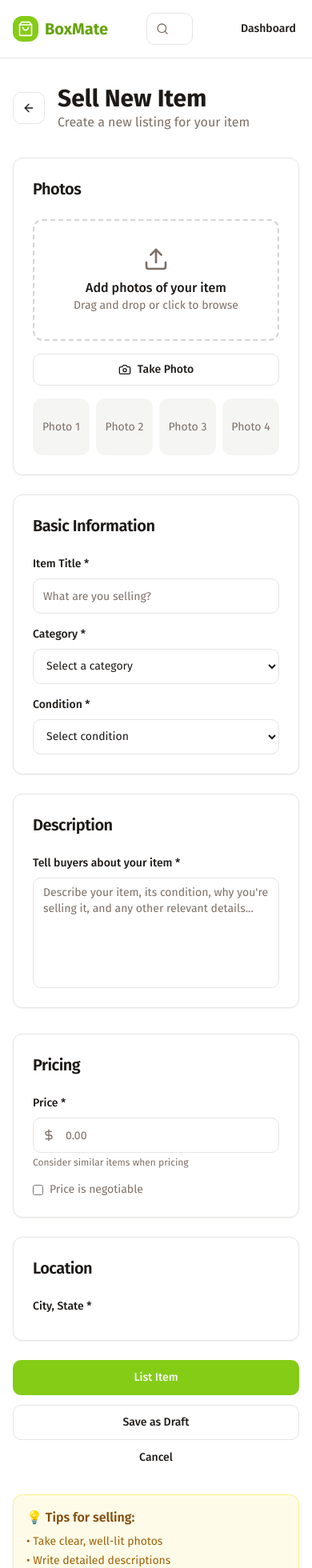
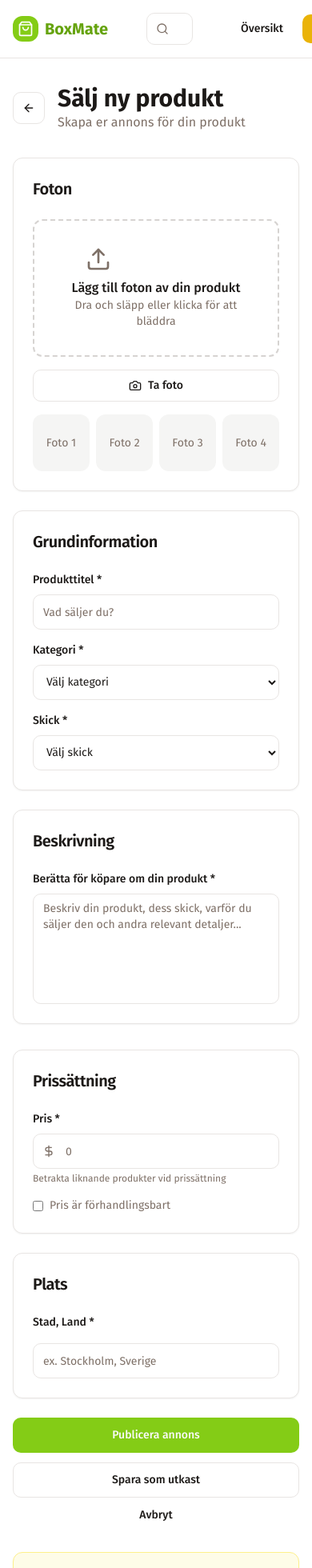
Before and after one commit to osserpse/boxmate-app, a Next.js app: page /sell/new in a window 390 px wide. Shown: the top 1960 px of the page at 80% size. Built offline with nearby package versions, Linux system fonts and the light colour scheme.

Commit message:
Translate to Swedish

```diff
--- a/app/item/[id]/page.tsx
+++ b/app/item/[id]/page.tsx
@@ -28,9 +28,9 @@ export default function ItemDetailPage({ params }: ItemDetailPageProps) {
       <main className="container mx-auto px-4 py-8">
         {/* Breadcrumb */}
         <nav className="flex items-center gap-2 text-sm text-muted-foreground mb-6">
-          <Link href="/dashboard" className="hover:text-lime-600">Dashboard</Link>
+          <Link href="/dashboard" className="hover:text-lime-600">Översikt</Link>
           <span>→</span>
-          <span>Electronics</span>
+          <span>Elektronik</span>
           <span>→</span>
           <span className="text-stone-900">{item.name}</span>
         </nav>
@@ -88,7 +88,7 @@ export default function ItemDetailPage({ params }: ItemDetailPageProps) {
             <Separator />
 
             <div>
-              <h2 className="text-xl font-semibold text-foreground mb-3">Description</h2>
+              <h2 className="text-xl font-semibold text-foreground mb-3">Beskrivning</h2>
               <p className="text-muted-foreground leading-relaxed">{item.description}</p>
             </div>
 
@@ -102,14 +102,14 @@ export default function ItemDetailPage({ params }: ItemDetailPageProps) {
                     <User className="w-5 h-5 text-lime-600" />
                   </div>
                   <div className="flex-1">
-                    <h4 className="font-semibold text-stone-900">Seller</h4>
-                    <p className="text-sm text-muted-foreground">Member since 2024</p>
+                    <h4 className="font-semibold text-stone-900">Säljare</h4>
+                    <p className="text-sm text-muted-foreground">Medlem sedan 2024</p>
                   </div>
                   <Button size="sm" className="bg-lime-500 hover:bg-lime-600">
                     <svg className="w-4 h-4 mr-1" fill="currentColor" viewBox="0 0 20 20">
                       <path fillRule="evenodd" d="M18 10c0 3.866-3.582 7-7 7a8.841 8.841 0 01-4.083-.98L2 17l1.338-3.123C2.493 12.767 2 11.434 2 10c0-3.866 3.582-7 8-7s8 3.134 8 7zM7 9H5v2h2V9zm8 0h-2v2h2V9zM9 9h2v2H9V9z" clipRule="evenodd" />
                     </svg>
-                    Contact Seller
+                    Kontakta säljare
                   </Button>
                 </div>
               </CardContent>
@@ -118,17 +118,17 @@ export default function ItemDetailPage({ params }: ItemDetailPageProps) {
             {/* Action Buttons */}
             <div className="flex flex-col sm:flex-row gap-3">
               <Button size="lg" className="flex-1 gap-2 shadow-md hover:shadow-lg transition-shadow">
-                Buy Now
+                Köp nu
               </Button>
               <Button size="lg" variant="outline" className="flex-1">
-                Make Offer
+                Gör bud
               </Button>
             </div>
 
             <div className="flex items-center gap-4 text-sm text-muted-foreground">
               <div className="flex items-center gap-2">
                 <Calendar className="w-4 h-4" />
-                <span>Posted {item.createdAt}</span>
+                <span>Publicerad {item.createdAt}</span>
               </div>
             </div>
           </div>
@@ -138,15 +138,10 @@ export default function ItemDetailPage({ params }: ItemDetailPageProps) {
         <div className="mt-12">
           <Card>
             <CardContent className="p-6">
-              <h2 className="text-2xl font-bold mb-4">Description</h2>
+              <h2 className="text-2xl font-bold mb-4">Beskrivning</h2>
               <div className="prose max-w-none">
                 <p className="text-muted-foreground mb-4">
                   {item.description}
-                </p>
-                <p className="text-muted-foreground">
-                  This item has been well-maintained and comes from a smoke-free home.
-                  Perfect for students or anyone looking for reliable electronics at a great price.
-                  Includes all original accessories and packaging.
                 </p>
               </div>
             </CardContent>
@@ -158,7 +153,7 @@ export default function ItemDetailPage({ params }: ItemDetailPageProps) {
 
         {/* Related Items */}
         <div className="mt-12">
-          <h2 className="text-2xl font-bold mb-6">Similar Items</h2>
+          <h2 className="text-2xl font-bold mb-6">Liknande produkter</h2>
           <div className="grid grid-cols-1 sm:grid-cols-2 lg:grid-cols-3 gap-6">
             {mockItems.filter(i => i.id !== item.id).slice(0, 3).map((relatedItem) => (
               <Link key={relatedItem.id} href={`/item/${relatedItem.id}`}>
--- a/app/sell/[id]/page.tsx
+++ b/app/sell/[id]/page.tsx
@@ -28,10 +28,10 @@ export default function SellPage({ params }: SellPageProps) {
           </Link>
           <div>
             <h1 className="text-3xl font-bold text-stone-900">
-              {isNewItem ? 'Sell New Item' : 'Edit Item'}
+              {isNewItem ? 'Sälj ny produkt' : 'Redigera produkt'}
             </h1>
             <p className="text-muted-foreground">
-              {isNewItem ? 'Create a new listing for your item' : 'Update your item details'}
+              {isNewItem ? 'Skapa er annons för din produkt' : 'Uppdatera produktdetaljer'}
             </p>
           </div>
         </div>
@@ -42,33 +42,33 @@ export default function SellPage({ params }: SellPageProps) {
             {/* Photo Upload */}
             <Card>
               <CardHeader>
-                <CardTitle className="text-xl">Photos</CardTitle>
+                <CardTitle className="text-xl">Foton</CardTitle>
               </CardHeader>
               <CardContent>
                 <div className="space-y-4">
                   <div className="border-2 border-dashed border-stone-300 rounded-lg p-8 text-center hover:border-lime-400 transition-colors cursor-pointer">
                     <div className="space-y-2">
-                      <Upload className="w-8 h-8 text-muted-foreground mx-auto" />
+                      <Upload className="w-8 h-8 text-muted-foreground mx-8" />
                       <div>
-                        <p className="font-medium text-stone-900">Add photos of your item</p>
+                        <p className="font-medium text-stone-900">Lägg till foton av din produkt</p>
                         <p className="text-sm text-muted-foreground">
-                          Drag and drop or click to browse
+                          Dra och släpp eller klicka för att bläddra
                         </p>
                       </div>
                     </div>
                   </div>
 
                   {/* Camera button for mobile */}
-                  <Button variant="outline" className="w-full lg:hidden">
-                    <Camera className="w-4 h-4 mr-2" />
-                    Take Photo
-                  </Button>
+                    <Button variant="outline" className="w-full lg:hidden">
+                      <Camera className="w-4 h-4 mr-2" />
+                      Ta foto
+                    </Button>
 
                   {/* Photo grid placeholder */}
                   <div className="grid grid-cols-4 gap-2">
                     {[1, 2, 3, 4].map((index) => (
                       <div key={index} className="aspect-square bg-stone-100 rounded-lg flex items-center justify-center text-sm text-muted-foreground">
-                        Photo {index}
+                        Foto {index}
                       </div>
                     ))}
                   </div>
@@ -79,16 +79,16 @@ export default function SellPage({ params }: SellPageProps) {
             {/* Basic Information */}
             <Card>
               <CardHeader>
-                <CardTitle className="text-xl">Basic Information</CardTitle>
+                <CardTitle className="text-xl">Grundinformation</CardTitle>
               </CardHeader>
               <CardContent className="space-y-4">
                 <div>
                   <label htmlFor="title" className="block text-sm font-medium mb-2">
-                    Item Title *
+                    Produkttitel *
                   </label>
                   <Input
                     id="title"
-                    placeholder="What are you selling?"
+                    placeholder="Vad säljer du?"
                     defaultValue={isNewItem ? '' : 'Nintendo Switch Lite'}
                     className="h-11"
                   />
@@ -96,37 +96,37 @@ export default function SellPage({ params }: SellPageProps) {
 
                 <div>
                   <label htmlFor="category" className="block text-sm font-medium mb-2">
-                    Category *
+                    Kategori *
                   </label>
                   <select
                     id="category"
                     className="flex h-11 w-full rounded-md border border-input bg-background px-3 py-2 text-sm ring-offset-background file:border-0 file:bg-transparent file:text-sm file:font-medium placeholder:text-muted-foreground focus-visible:outline-none focus-visible:ring-2 focus-visible:ring-ring focus-visible:ring-offset-2 disabled:cursor-not-allowed disabled:opacity-50"
                   >
-                    <option value="">Select a category</option>
-                    <option value="electronics">Electronics</option>
-                    <option value="clothing">Clothing</option>
-                    <option value="books">Books</option>
-                    <option value="sports">Sports</option>
-                    <option value="home">Home & Garden</option>
-                    <option value="toys">Toys</option>
-                    <option value="other">Other</option>
+                    <option value="">Välj kategori</option>
+                    <option value="electronics">Elektronik</option>
+                    <option value="clothing">Kläder</option>
+                    <option value="books">Böcker</option>
+                    <option value="sports">Sport</option>
+                    <option value="home">Hem & trädgård</option>
+                    <option value="toys">Leksaker</option>
+                    <option value="other">Övrigt</option>
                   </select>
                 </div>
 
                 <div>
                   <label htmlFor="condition" className="block text-sm font-medium mb-2">
-                    Condition *
+                    Skick *
                   </label>
                   <select
                     id="condition"
                     className="flex h-11 w-full rounded-md border border-input bg-background px-3 py-2 text-sm ring-offset-background file:border-0 file:bg-transparent file:text-sm file:font-medium placeholder:text-muted-foreground focus-visible:outline-none focus-visible:ring-2 focus-visible:ring-ring focus-visible:ring-offset-2 disabled:cursor-not-allowed disabled:opacity-50"
                   >
-                    <option value="">Select condition</option>
-                    <option value="new">Like New</option>
-                    <option value="excellent">Excellent</option>
-                    <option value="good">Good</option>
-                    <option value="fair">Fair</option>
-                    <option value="poor">Poor</option>
+                    <option value="">Välj skick</option>
+                    <option value="new">Som ny</option>
+                    <option value="excellent">Utmärkt</option>
+                    <option value="good">Bra</option>
+                    <option value="fair">Skälig</option>
+                    <option value="poor">Dålig</option>
                   </select>
                 </div>
               </CardContent>
@@ -135,18 +135,18 @@ export default function SellPage({ params }: SellPageProps) {
             {/* Description */}
             <Card>
               <CardHeader>
-                <CardTitle className="text-xl">Description</CardTitle>
+                <CardTitle className="text-xl">Beskrivning</CardTitle>
               </CardHeader>
               <CardContent>
                 <div>
                   <label htmlFor="description" className="block text-sm font-medium mb-2">
-                    Tell buyers about your item *
+                    Berätta för köpare om din produkt *
                   </label>
                   <textarea
                     id="description"
                     rows={6}
-                    placeholder="Describe your item, its condition, why you're selling it, and any other relevant details..."
-                    defaultValue={isNewItem ? '' : 'Like new condition. Barely used, comes with charger. Perfect for portable gaming.'}
+                    placeholder="Beskriv din produkt, dess skick, varför du säljer den och andra relevant detaljer..."
+                    defaultValue={isNewItem ? '' : 'Nyskick. Nästan inte använd, kommer med laddare. Perfekt för bärbar gaming.'}
                     className="flex w-full rounded-md border border-input bg-background px-3 py-2 text-sm ring-offset-background placeholder:text-muted-foreground focus-visible:outline-none focus-visible:ring-2 focus-visible:ring-ring focus-visible:ring-offset-2 disabled:cursor-not-allowed disabled:opacity-50 resize-none"
                   />
                 </div>
@@ -159,32 +159,32 @@ export default function SellPage({ params }: SellPageProps) {
             {/* Pricing */}
             <Card>
               <CardHeader>
-                <CardTitle className="text-xl">Pricing</CardTitle>
+                <CardTitle className="text-xl">Prissättning</CardTitle>
               </CardHeader>
               <CardContent className="space-y-4">
                 <div>
                   <label htmlFor="price" className="block text-sm font-medium mb-2">
-                    Price *
+                    Pris *
                   </label>
                   <div className="relative">
                     <DollarSign className="absolute left-3 top-1/2 transform -translate-y-1/2 text-muted-foreground w-4 h-4" />
                     <Input
                       id="price"
                       type="number"
-                      placeholder="0.00"
-                      defaultValue={isNewItem ? '' : '199'}
+                      placeholder="0"
+                      defaultValue={isNewItem ? '' : '1899'}
                       className="h-11 pl-10"
                     />
                   </div>
                   <p className="text-xs text-muted-foreground mt-1">
-                    Consider similar items when pricing
+                    Betrakta liknande produkter vid prissättning
                   </p>
                 </div>
 
                 <div className="space-y-2">
                   <label className="flex items-center space-x-2">
                     <input type="checkbox" className="rounded border-stone-300" />
-                    <span className="text-sm text-muted-foreground">Price is negotiable</span>
+                    <span className="text-sm text-muted-foreground">Pris är förhandlingsbart</span>
                   </label>
                 </div>
               </CardContent>
@@ -193,30 +193,35 @@ export default function SellPage({ params }: SellPageProps) {
             {/* Location */}
             <Card>
               <CardHeader>
-                <CardTitle className="text-xl">Location</CardTitle>
+                <CardTitle className="text-xl">Plats</CardTitle>
               </CardHeader>
               <CardContent className="space-y-4">
                 <div>
                   <label htmlFor="location" className="block text-sm font-medium mb-2">
-                    City, State *
+                    Stad, Land *
                   </label>
                 </div>
+                <Input
+                  id="location"
+                  placeholder="ex. Stockholm, Sverige"
+                  className="h-11"
+                />
               </CardContent>
             </Card>
 
             {/* Actions */}
             <div className="space-y-3">
               <Button type="submit" size="lg" className="w-full bg-lime-500 hover:bg-lime-600">
-                {isNewItem ? 'List Item' : 'Update Listing'}
+                {isNewItem ? 'Publicera annons' : 'Uppdatera annons'}
               </Button>
 
               <Button type="button" variant="outline" size="lg" className="w-full">
-                Save as Draft
+                Spara som utkast
               </Button>
 
               <Link href="/dashboard">
                 <Button type="button" variant="ghost" size="lg" className="w-full">
-                  Cancel
+                  Avbryt
                 </Button>
               </Link>
             </div>
@@ -224,12 +229,12 @@ export default function SellPage({ params }: SellPageProps) {
             {/* Tips */}
             <Card className="bg-yellow-50 border-yellow-200">
               <CardContent className="p-4">
-                <h4 className="font-semibold text-yellow-800 mb-2">💡 Tips for selling:</h4>
+                <h4 className="font-semibold text-yellow-800 mb-2">💡 Tips för att sälja:</h4>
                 <ul className="text-sm text-yellow-700 space-y-1">
-                  <li>• Take clear, well-lit photos</li>
-                  <li>• Write detailed descriptions</li>
-                  <li>• Set competitive prices</li>
-                  <li>• Respond quickly to buyers</li>
+                  <li>• Ta tydliga och välbelysta foton</li>
+                  <li>• Skriv detaljerada beskrivningar</li>
+                  <li>• Sätt konkurrenskraftiga priser</li>
+                  <li>• Svara snabbt på köpare</li>
                 </ul>
               </CardContent>
             </Card>
--- a/components/item-card.tsx
+++ b/components/item-card.tsx
@@ -50,7 +50,7 @@ export function ItemCard({ item }: ItemCardProps) {
             </div>
 
             <Button size="sm" variant="outline" className="text-xs">
-              View Details
+              Visa detaljer
             </Button>
           </div>
         </CardContent>
--- a/components/navigation.tsx
+++ b/components/navigation.tsx
@@ -23,7 +23,7 @@ export function Navigation() {
             <div className="relative">
               <Search className="absolute left-3 top-1/2 transform -translate-y-1/2 text-muted-foreground w-4 h-4" />
               <Input
-                placeholder="Search for items..."
+                placeholder="Sök efter produkter..."
                 className="pl-10 pr-4"
               />
             </div>
@@ -33,13 +33,13 @@ export function Navigation() {
           <div className="flex items-center gap-3">
             <Link href="/dashboard">
               <Button variant="ghost" size="sm">
-                Dashboard
+                Översikt
               </Button>
             </Link>
 
             <Link href="/sell/new">
               <Button variant="accent" size="sm" className="bg-yellow-500 hover:bg-yellow-600">
-                Sell Item
+                Sälj produkt
               </Button>
             </Link>
 
```
Also changed, not shown: app/dashboard/page.tsx (+14 -14 lines), app/login/page.tsx (+17 -17 lines).
